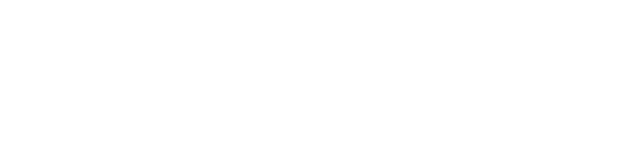
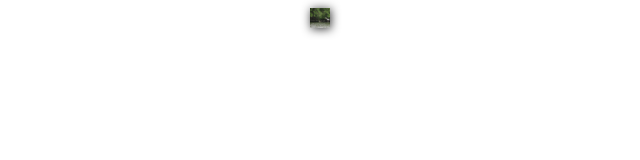
Before and after one commit to kulturbande/TestCase-Render, a plain HTML site: page index.html in a window 1280 px wide. Shown: the full height of the page, 320-960 px from the left. Drawn offline with Linux system fonts and the light colour scheme.

Commit message:
add a small rendering test

```diff
--- a/index.html
+++ b/index.html
@@ -4,8 +4,27 @@
 		<meta charset="utf-8">
 		<title>Test Suite - Render</title>
 		<meta name="viewport" content="width=device-width, initial-scale=1.0">
+		<style type="text/css">
+		.lightbox {
+			width: 0;
+			height: 0;
+			background: url(images/test.jpg), white;
+			background-size: cover;
+			padding: 10px;
+			margin: 0 auto;
+			box-shadow: 1px 1px 10px #333;
+			cursor: pointer;
+			transition: 1s width, 1s 1s height;
+		}
+		.lightbox:hover {
+			width: 1140px;
+			height: 399px;
+			transition-property: height, width;
+
+		}
+		</style>
 	</head>
 	<body>
-
+		<div class="lightbox"></div>
 	</body>
 </html>
```
Also changed, not shown: images/test.jpg (added).
